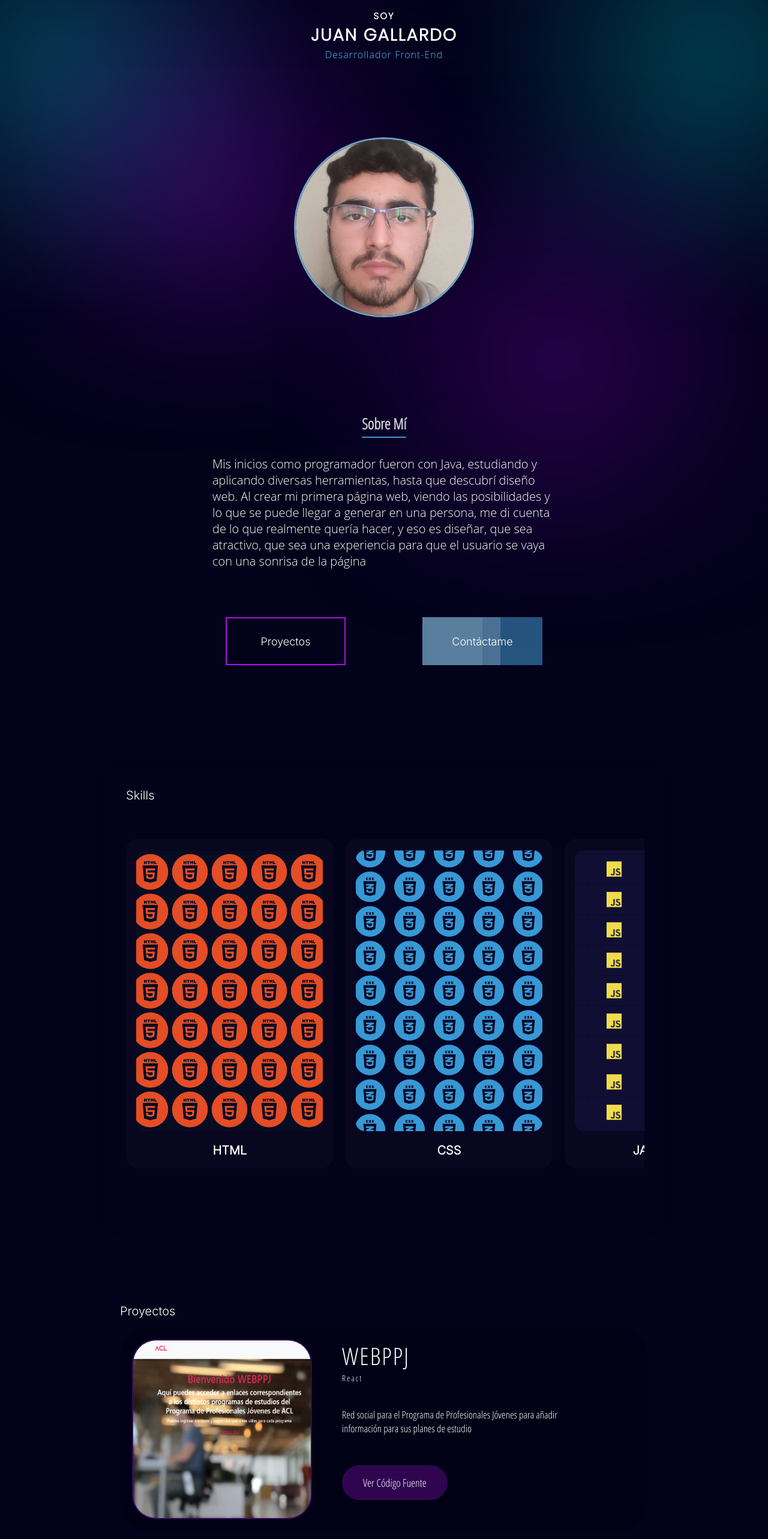
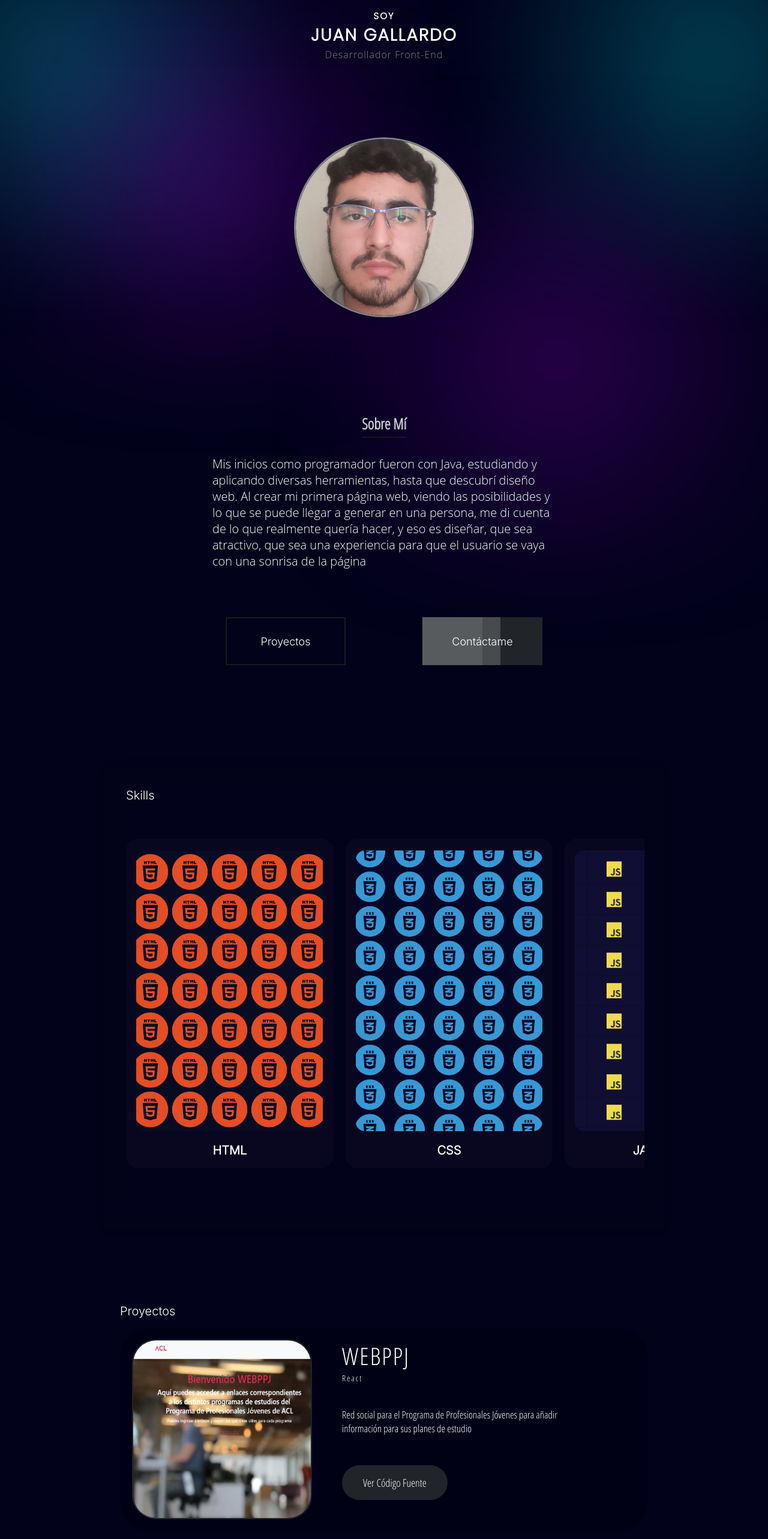
Before and after one commit to JuanGallardoV/portfolio, a React (Create React App) app: page / in a window 1280 px wide. Shown: the top 2566 px of the page at 60% size. Built offline with nearby package versions, Linux system fonts and the light colour scheme.

Commit message:
Cambiado los colores

```diff
--- a/src/components/button/button.css
+++ b/src/components/button/button.css
@@ -27,12 +27,14 @@
 }
 
 .button-container .btn.pri {
-  border: 2px solid var(--color-sec);
+  /* border: 2px solid var(--color-sec); */
+  border: 2px solid var(--color-pri);
 }
 
 .button-container .btn.pri:hover {
   border: none;
-  background-color: var(--color-sec);
+  /* background-color: var(--color-sec); */
+  background-color: var(--color-pri);
 }
 
 .button-container .btn.pri::before {
--- a/src/components/header/header.css
+++ b/src/components/header/header.css
@@ -41,7 +41,7 @@
 .header-container h2 {
   font-size: 16px;
   font-weight: 100;
-  color: var(--color-pri);
+  color: grey;
   font-family: "Open Sans";
   letter-spacing: 1px;
 }
--- a/src/components/home/home.css
+++ b/src/components/home/home.css
@@ -121,7 +121,8 @@
   height: 300px;
   width: 300px;
   border-radius: 50%;
-  border: 3px solid rgb(108, 161, 197);
+  /* border: 3px solid rgb(108, 161, 197); */
+  border: 3px solid grey;
   transform: translate(-200px);
   opacity: 0;
   animation: fade-in 1s ease 1 0.5s forwards;
--- a/src/components/projects/projects.css
+++ b/src/components/projects/projects.css
@@ -33,7 +33,7 @@
   background: rgb(5, 7, 37);
   background-size: cover;
   background-position: center;
-  border: 2px solid var(--color-sec-light);
+  border: 2px solid var(--color-pri-light);
 }
 
 .projects-container .project .project-info {
@@ -58,7 +58,7 @@
   font-size: 17px;
 }
 .projects-container .project .project-info .contact-project {
-  background-color: var(--color-sec-light);
+  background-color: var(--color-pri-light);
   padding: 17px 35px;
   font-size: 18px;
   margin-top: 50px;
@@ -71,7 +71,7 @@
 }
 .projects-container .project .project-info .contact-project:hover {
   background-color: transparent;
-  border: 2px solid var(--color-sec-light);
+  border: 2px solid var(--color-pri-light);
 }
 
 @media (max-width: 820px) {
@@ -106,7 +106,7 @@
     background: rgb(5, 7, 37);
     background-size: cover;
     background-position: center;
-    border: 2px solid var(--color-sec-light);
+    border: 2px solid var(--color-pri-light);
   }
 
   .projects-container .project .project-info {
@@ -136,7 +136,7 @@
     font-size: 28px;
   }
   .projects-container .project .project-info a.contact-project {
-    background-color: var(--color-sec-light);
+    background-color: var(--color-pri-light);
     padding: 15px 25px;
     font-size: 25px;
     border-radius: 50px;
@@ -178,7 +178,7 @@
     background: rgb(5, 7, 37);
     background-size: cover;
     background-position: center;
-    border: 2px solid var(--color-sec-light);
+    border: 2px solid var(--color-pri-light);
   }
 
   .projects-container .project .project-info {
@@ -208,7 +208,7 @@
     font-size: 16px;
   }
   .projects-container .project .project-info a.contact-project {
-    background-color: var(--color-sec-light);
+    background-color: var(--color-pri-light);
     padding: 15px 25px;
     font-size: 15px;
     border-radius: 50px;
@@ -250,7 +250,7 @@
     background: rgb(5, 7, 37);
     background-size: cover;
     background-position: center;
-    border: 2px solid var(--color-sec-light);
+    border: 2px solid var(--color-pri-light);
   }
 
   .projects-container .project .project-info {
@@ -280,7 +280,7 @@
     font-size: 16px;
   }
   .projects-container .project .project-info a.contact-project {
-    background-color: var(--color-sec-light);
+    background-color: var(--color-pri-light);
     padding: 15px 25px;
     font-size: 15px;
     border-radius: 50px;
@@ -323,7 +323,7 @@
     background: rgb(5, 7, 37);
     background-size: cover;
     background-position: center;
-    border: 2px solid var(--color-sec-light);
+    border: 2px solid var(--color-pri-light);
   }
 
   .projects-container .project .project-info {
@@ -353,7 +353,7 @@
     font-size: 18px;
   }
   .projects-container .project .project-info a.contact-project {
-    background-color: var(--color-sec-light);
+    background-color: var(--color-pri-light);
     padding: 15px 25px;
     font-size: 15px;
     border-radius: 50px;
@@ -396,7 +396,7 @@
     background: rgb(5, 7, 37);
     background-size: cover;
     background-position: center;
-    border: 2px solid var(--color-sec-light);
+    border: 2px solid var(--color-pri-light);
   }
 
   .projects-container .project .project-info {
@@ -426,7 +426,7 @@
     font-size: 16px;
   }
   .projects-container .project .project-info a.contact-project {
-    background-color: var(--color-sec-light);
+    background-color: var(--color-pri-light);
     padding: 15px 25px;
     font-size: 15px;
     border-radius: 50px;
--- a/src/style.css
+++ b/src/style.css
@@ -78,8 +78,10 @@ body::after {
 }
 
 :root {
-  --color-pri: rgb(82, 188, 250);
-  --color-pri-light: rgba(82, 188, 250, 0.445);
+  /* --color-pri: rgb(82, 188, 250); */
+  --color-pri: rgb(27, 27, 27);
+  /* --color-pri-light: rgba(82, 188, 250, 0.445); */
+  --color-pri-light: rgb(33, 37, 41);
   --color-sec: rgb(172, 17, 233);
   --color-sec-light: rgba(172, 17, 233, 0.274);
 
```
